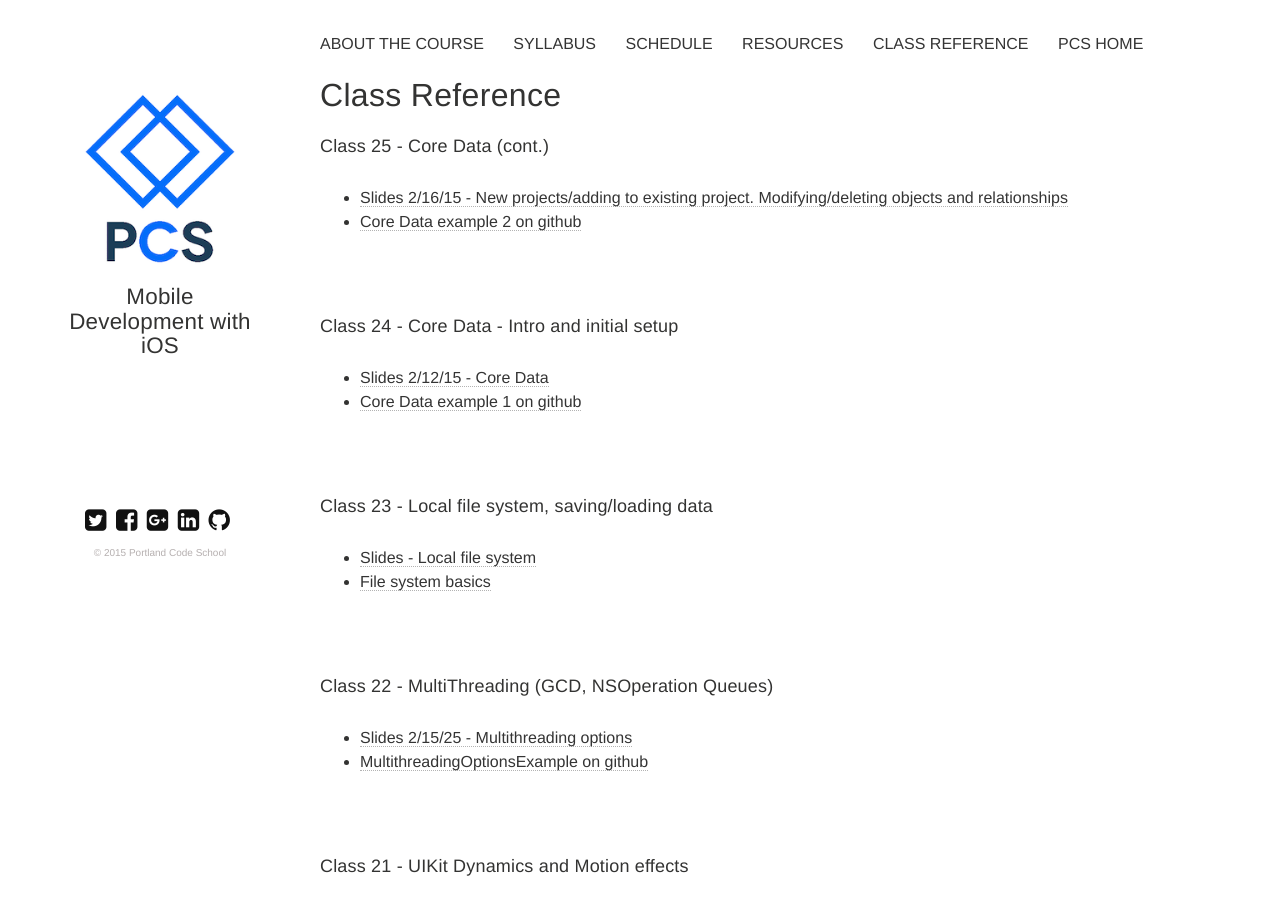
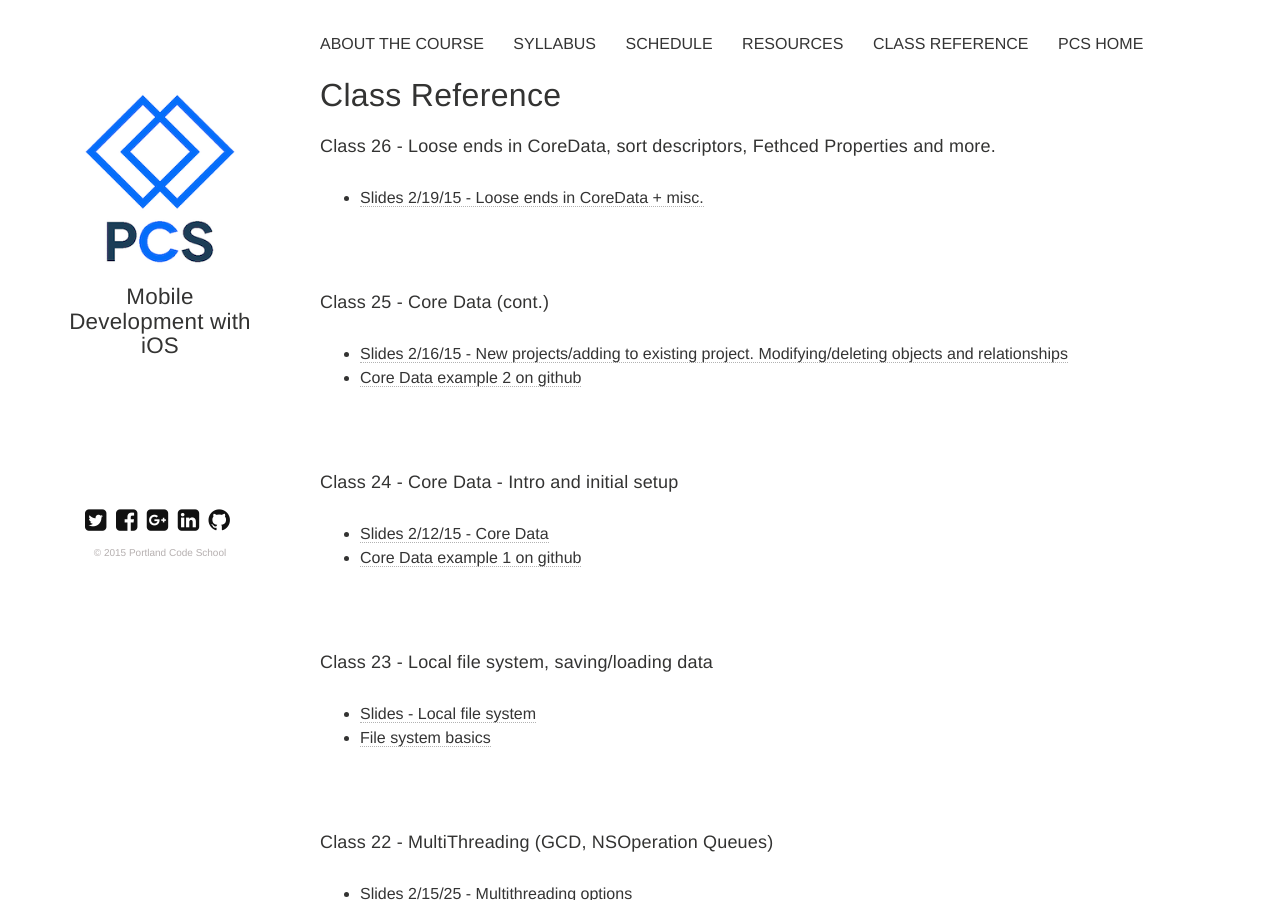
Before and after one commit to portlandcodeschool/ios, a Jekyll site: the page built from reference.md, in a window 1280 px wide and 900 px high. Built offline with Jekyll 4.4.1, drawn with Linux system fonts in a browser that asks for light colours; nearby versions of some CDN libraries.

Commit message:
Update reference.md

```diff
--- a/reference.md
+++ b/reference.md
@@ -5,6 +5,9 @@ title: Class Reference
 tagline: Mobile Development with iOS
 tags: [reference]
 ---
+####Class 26 - Loose ends in CoreData, sort descriptors, Fethced Properties and more.
+* [Slides 2/19/15 - Loose ends in CoreData + misc.](https://docs.google.com/presentation/d/15ZuxCPsYQc-9QmNsin4ZN4WAxSGuey3FxyR32dXN71A/edit?usp=sharing)
+
 ####Class 25 - Core Data (cont.)
 * [Slides 2/16/15 - New projects/adding to existing project. Modifying/deleting objects and relationships](https://docs.google.com/presentation/d/1PZmDKmrpjLIAXs0ke9fSCVhnaWIsU-N26zTuHbhmMn0/edit?usp=sharing)
 * [Core Data example 2 on github](https://github.com/portlandcodeschool/CoreDataExample2_iOS)
```
